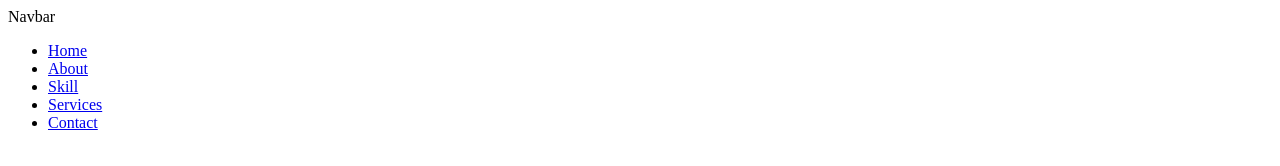
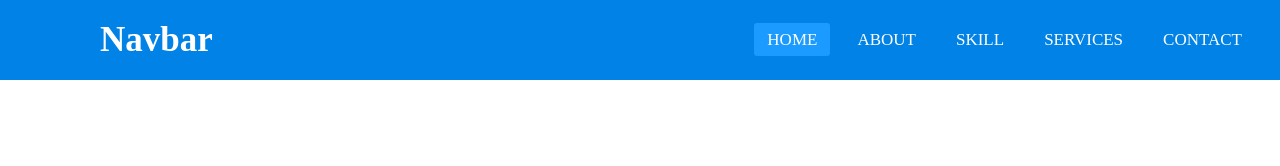
Before and after one commit to Noushad96/Responsive-navbar, a plain HTML site: page index.html in a window 1280 px wide. Drawn offline with Linux system fonts and the light colour scheme; the site is published under a folder, as on GitHub Pages, so addresses that start at the root find nothing.

Commit message:
Update index.html

```diff
--- a/index.html
+++ b/index.html
@@ -5,7 +5,7 @@
     <meta http-equiv="X-UA-Compatible" content="IE=edge">
     <meta name="viewport" content="width=device-width, initial-scale=1.0">
 
-    <link rel="stylesheet" href="/style.css" type="text/css" />
+    <link rel="stylesheet" href="style.css" type="text/css" />
     <!--favicon-->
     <link rel="shortcut icon" href="#" type="image/x-icon" />
     <title>slider</title>
```
